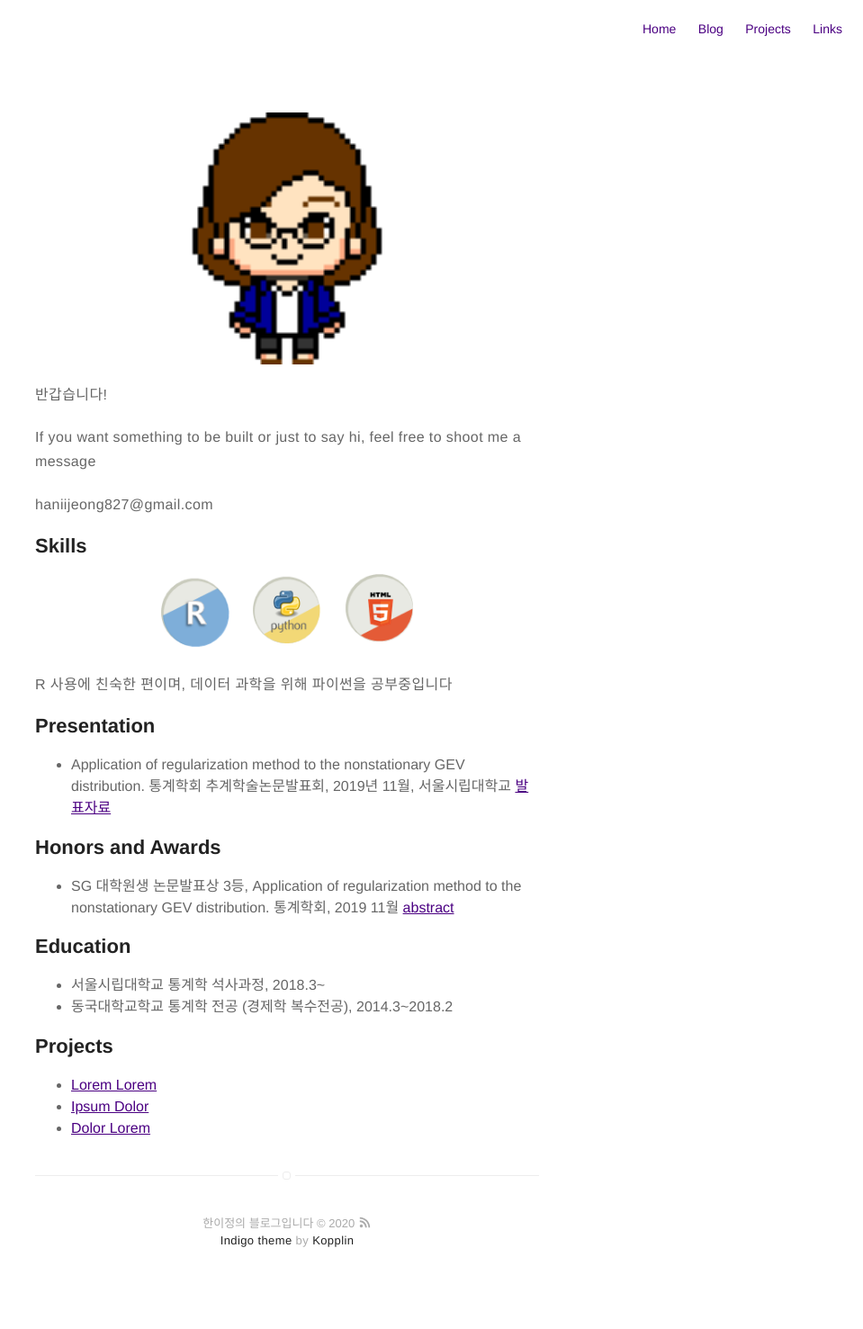
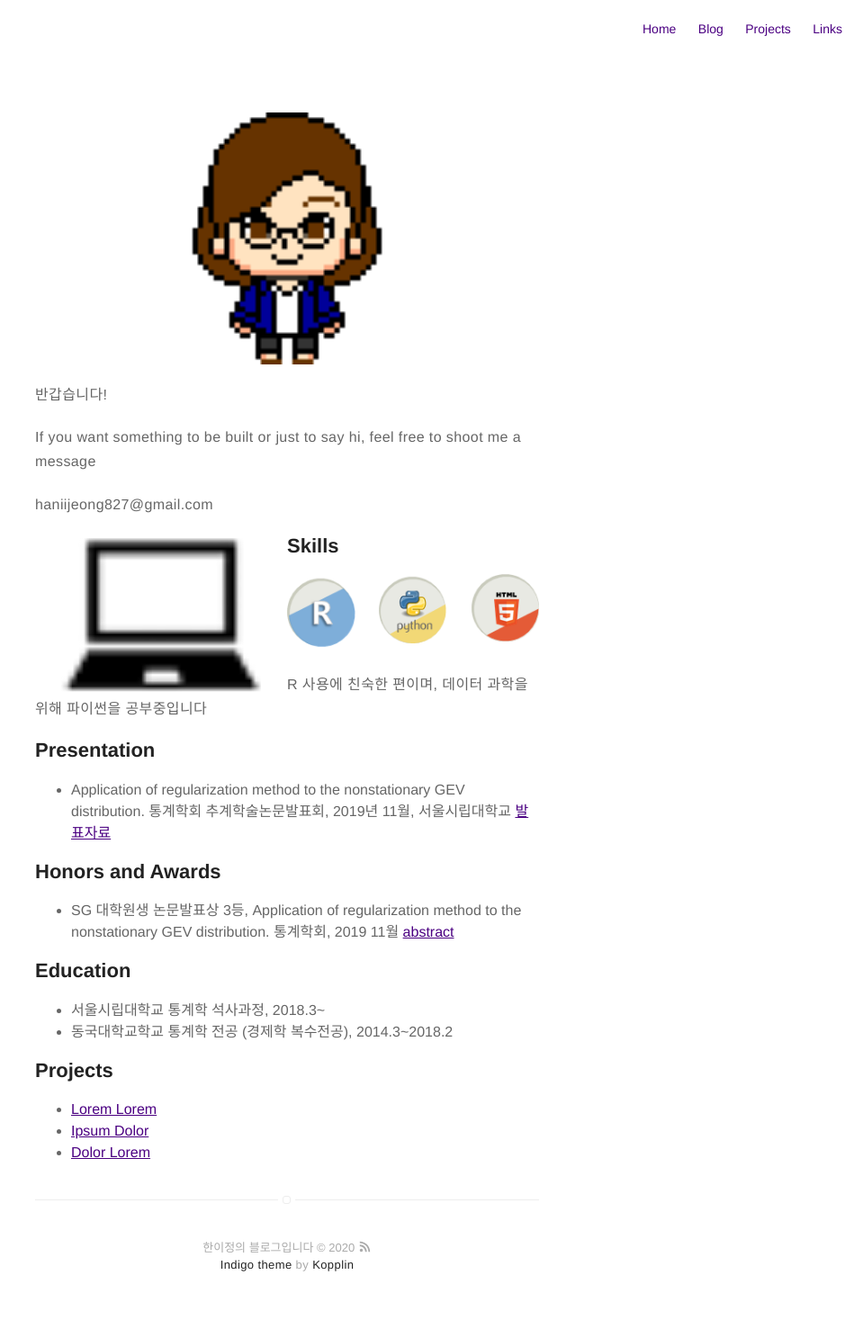
Before and after one commit to 12jeong/12jeong.github.io, a Jekyll site: the page built from about.md, in a window 1280 px wide. Shown: the whole page at 90% size, without its empty margins (321-1280 px from the left). Built offline with Jekyll 4.4.1, drawn with Linux system fonts in a browser that asks for light colours; before the commit the page ends 1450 px from its top, so only the background shows below that.

Commit message:
test icon

```diff
--- a/about.md
+++ b/about.md
@@ -8,7 +8,7 @@ layout: page
 <p>If you want something to be built or just to say hi, feel free to shoot me a message</p>
 <p>haniijeong827@gmail.com</p>
 
-<img src="assets/images/file_2jeong.png" alt="" align="left">
+<img src="/assets/images/file_2jeong.png" alt="" align="left">
 <h2>Skills</h2>
 ![skill.image](/assets/images/skill_image.png)
 <p> R 사용에 친숙한 편이며, 데이터 과학을 위해 파이썬을 공부중입니다 </p>
```
